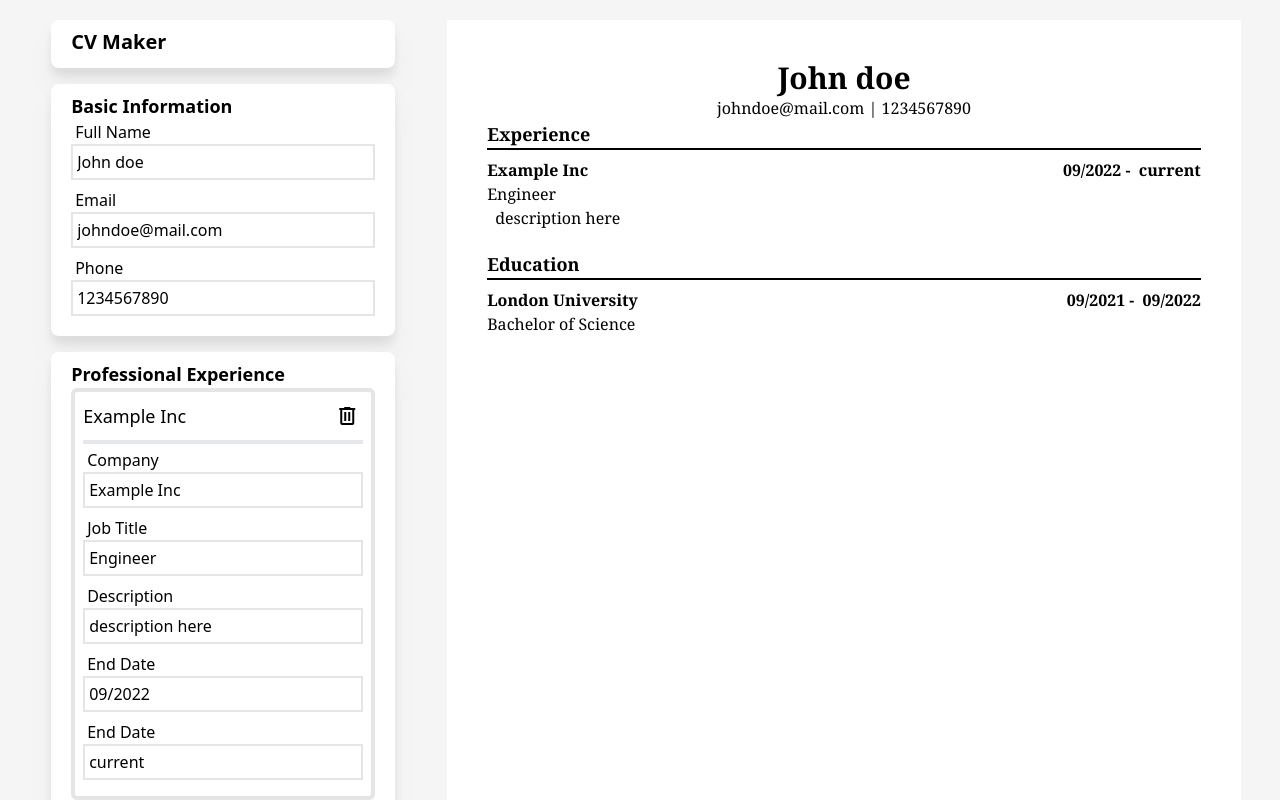
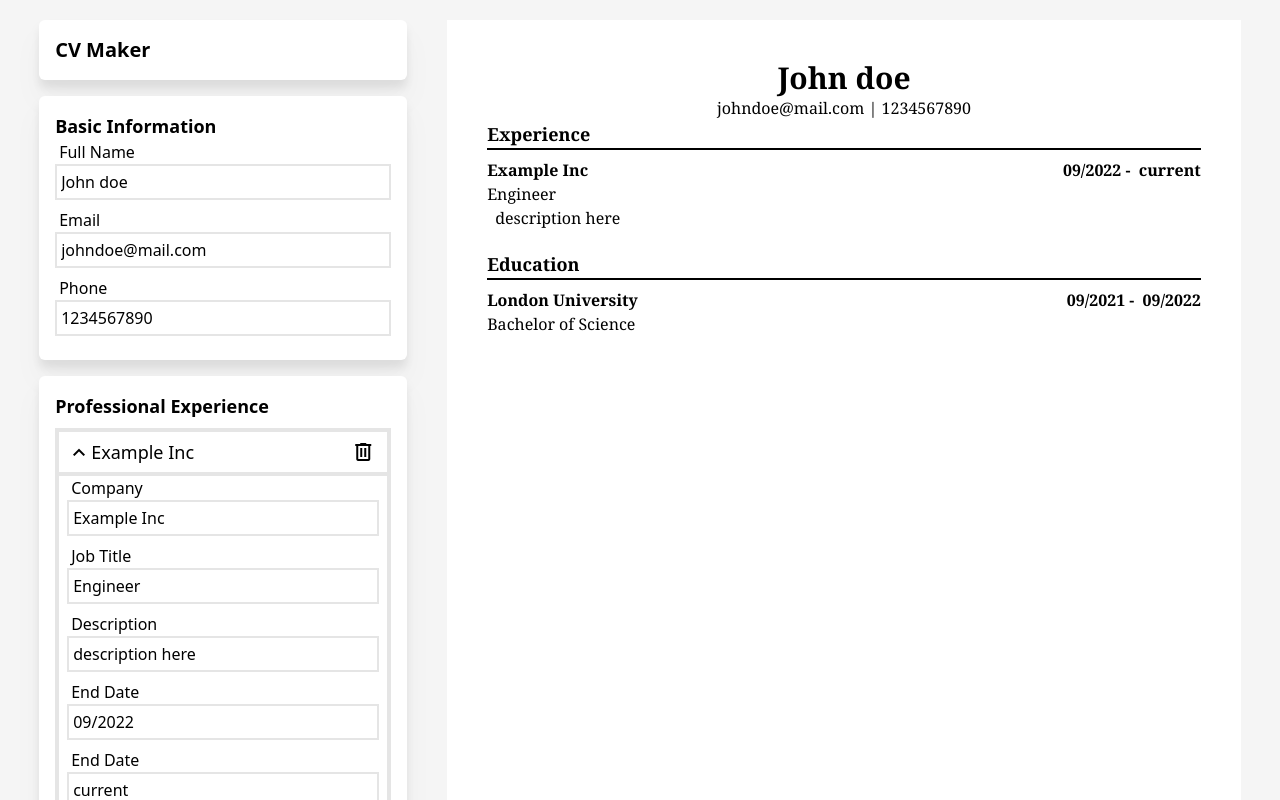
Before and after one commit to YesayaS/cv-maker, a React (Vite) app: page / in a window 1280 px wide. Both pictures are taken after a click on the button "Example Inc". Shown: the top 800 px of the page. Built offline with nearby package versions, Linux system fonts and the light colour scheme.

Commit message:
UI: Add transition animation

```diff
--- a/src/components/inputCV/education.jsx
+++ b/src/components/inputCV/education.jsx
@@ -21,6 +21,13 @@ export function Education({ education, handlers }) {
         return (
           <div key={info.id} className="formContainer">
             <div className="formHeader">
+              <i
+                className={`material-symbols-outlined ${
+                  isShow[i] ? "expand" : ""
+                }`}
+              >
+                expand_more
+              </i>
               <button onClick={() => changeIsShow(i)}> {info.school}</button>
               <button
                 className="deleteForm"
@@ -29,13 +36,13 @@ export function Education({ education, handlers }) {
                 <i className="material-symbols-outlined">delete</i>
               </button>
             </div>
-            {!isShow[i] ? null : (
-              <EducationForm
-                info={info}
-                onChange={onChange}
-                i={i}
-              ></EducationForm>
-            )}
+
+            <EducationForm
+              isShow={isShow[i]}
+              info={info}
+              onChange={onChange}
+              i={i}
+            ></EducationForm>
           </div>
         );
       })}
--- a/src/components/inputCV/educationForm.jsx
+++ b/src/components/inputCV/educationForm.jsx
@@ -1,7 +1,7 @@
-export function EducationForm({ info, onChange, i }) {
+export function EducationForm({ isShow, info, onChange, i }) {
   return (
-    <>
-      <ul className="formBorder">
+    <div className={`formBorder ${isShow ? "visible" : ""}`}>
+      <ul>
         <li>
           <label>School</label>
           <br />
@@ -47,6 +47,6 @@ export function EducationForm({ info, onChange, i }) {
           />
         </li>
       </ul>
-    </>
+    </div>
   );
 }
--- a/src/components/inputCV/experience.jsx
+++ b/src/components/inputCV/experience.jsx
@@ -22,6 +22,13 @@ export function Experience({ experience, handlers }) {
         return (
           <div key={info.id} className="formContainer">
             <div className="formHeader">
+              <i
+                className={`material-symbols-outlined ${
+                  isShow[i] ? "expand" : ""
+                }`}
+              >
+                expand_more
+              </i>
               <button onClick={() => changeIsShow(i)}>
                 {info.companyName}
               </button>
@@ -32,13 +39,12 @@ export function Experience({ experience, handlers }) {
                 <i className="material-symbols-outlined">delete</i>
               </button>
             </div>
-            {!isShow[i] ? null : (
-              <ExperienceForm
-                info={info}
-                onChange={handleExperience}
-                i={i}
-              ></ExperienceForm>
-            )}
+            <ExperienceForm
+              isShow={isShow[i]}
+              info={info}
+              onChange={handleExperience}
+              i={i}
+            ></ExperienceForm>
           </div>
         );
       })}
--- a/src/components/inputCV/experienceForm.jsx
+++ b/src/components/inputCV/experienceForm.jsx
@@ -1,7 +1,7 @@
-export function ExperienceForm({ info, onChange, i }) {
+export function ExperienceForm({ isShow, info, onChange, i }) {
   return (
-    <>
-      <ul className="formBorder">
+    <div className={`formBorder ${isShow ? "visible" : ""}`}>
+      <ul>
         <li>
           <label>Company</label>
           <br />
@@ -58,6 +58,6 @@ export function ExperienceForm({ info, onChange, i }) {
           />
         </li>
       </ul>
-    </>
+    </div>
   );
 }
--- a/src/index.css
+++ b/src/index.css
@@ -7,7 +7,7 @@ body {
 }
 
 button {
-  @apply flex items-center text-center
+  @apply flex items-center text-center;
 }
 
 label {
@@ -15,7 +15,7 @@ label {
 }
 
 input {
-  @apply border-2 border-neutral-200 bg-white p-1 w-full text-base mb-2 focus:border-r-2 focus:border-neutral-800 transition-all;
+  @apply mb-2 w-full border-2 border-neutral-200 bg-white p-1 text-base transition-all focus:border-r-2 focus:border-neutral-800;
 }
 
 h1 {
@@ -27,33 +27,57 @@ h2 {
 }
 
 .sectionContainer {
-  @apply mx-5 my-2 rounded-lg bg-white px-5 py-2 pb-3 drop-shadow-xl;
+  @apply  drop-shadow-xl bg-white m-2 p-4 rounded-md;
 }
 
-.formContainer{
-  @apply border-4 border-neutral-200 rounded-md p-2 mb-2
+.formContainer {
+  @apply mb-2 mt-2;
 }
 
-.formHeader{
-@apply flex justify-between text-lg font-medium
+.formHeader {
+  @apply flex justify-between items-center text-lg font-medium border-4 border-r-4 border-neutral-200 px-2 py-1;
 }
 
-.formHeader > button:first-of-type{
-  @apply w-full text-left
+.formHeader > button:first-of-type {
+  @apply w-full text-left;
 }
 
-.formBorder{
-  @apply mt-2 border-t-4 pt-1
+.formBorder {
+  display:none;
+  @apply  opacity-0 bg-white border-b-4 border-l-4 border-r-4 border-neutral-200 px-2;
 }
 
-.addFormButton{
-  @apply flex justify-end
+.visible{
+  display: block;
+  animation: 0.2s dropdown-animate;
+  transform-origin: top;
+  @apply  opacity-100
 }
 
-.addFormButton>button{
-  @apply bg-orange-500 rounded-2xl hover:bg-orange-300 transition-colors px-3 active:scale-95 py-1
+@keyframes dropdown-animate {
+  0%{
+    transform: scaleY(0);
+  }
+
+  100%{
+    transform: scaleY(1);
+  }
+}
+
+.addFormButton {
+  @apply flex justify-end;
+}
+
+.addFormButton > button {
+  @apply rounded-2xl bg-orange-500 px-3 py-1 transition-colors hover:bg-orange-300 active:scale-95;
 }
 
 .deleteForm {
-  @apply p-1 transition-colors rounded-2xl hover:bg-neutral-300
+  @apply rounded-2xl p-1 transition-colors hover:bg-neutral-300;
 }
+
+i{@apply transition}
+
+i.expand{
+  @apply rotate-180
+}
```
